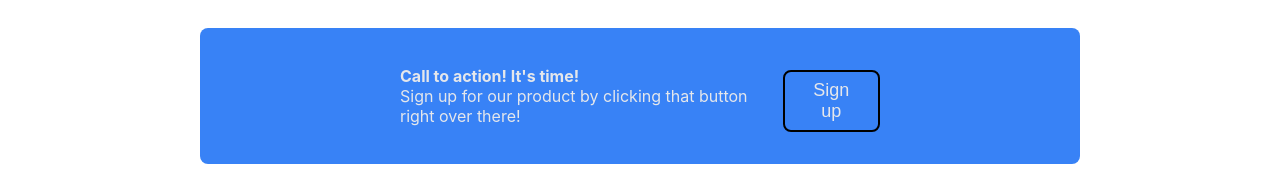
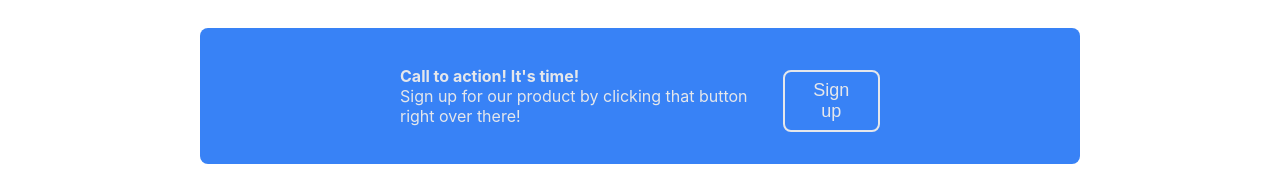
Before and after one commit to ManuSuhonen/Odin-Landing-Page, a plain HTML site: page index.html in a window 1280 px wide. Shown: the part 1805-1987 px from the top of the page. Drawn offline with Linux system fonts and the light colour scheme.

Commit message:
Button border color fix

```diff
--- a/styles.css
+++ b/styles.css
@@ -191,6 +191,7 @@ p {
         button {
             font-size: var(--hero-sec-header-text-size);
             border-style: solid;
+            border-color: var(--hero-sec-header-text-color);
             border-radius: 8px;
             background: var(--button-color);
             color: var(--hero-sec-header-text-color);
```
